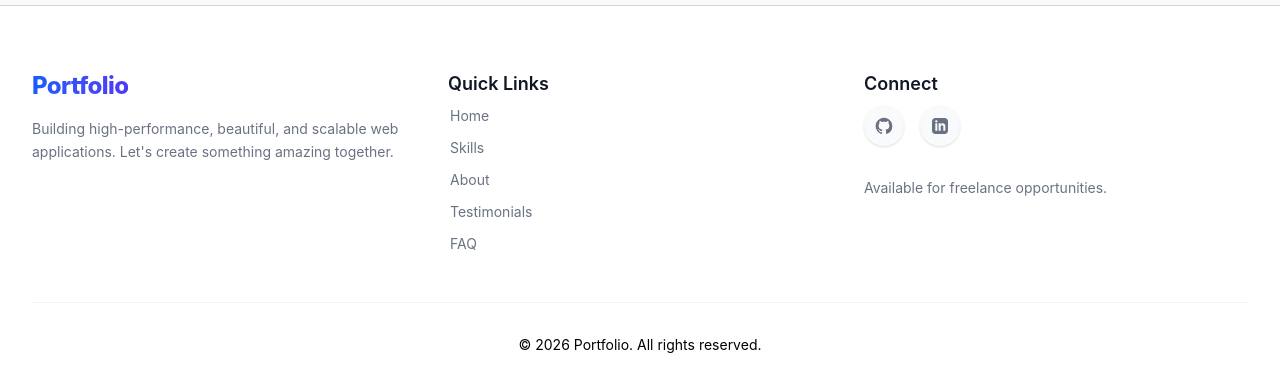
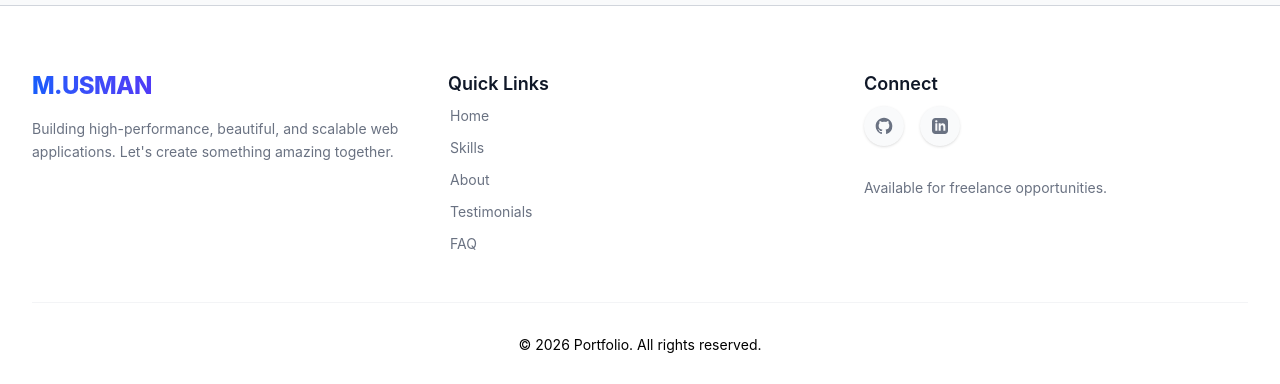
Before and after one commit to Dev-usman64/my-portfolio, a React (Vite) app: page / in a window 1280 px wide. Shown: the part 4081-4465 px from the top of the page. Built offline with nearby package versions, Linux system fonts and the light colour scheme.

Commit message:
skills icon png issue fix cheecking

```diff
--- a/src/comp/Footer.jsx
+++ b/src/comp/Footer.jsx
@@ -13,12 +13,12 @@
 
     return (
         <footer className="bg-white border-t border-gray-300 pt-16 pb-8">
-            <div className="max-w-7xl mx-auto px-4 sm:px-6 lg:px-8">
+            <div className="max-w-7xl mx-auto px-4 sm:px-6 lg:px-8 items-center">
                 <div className="grid grid-cols-1 md:grid-cols-3 gap-12 lg:gap-8 mb-12">
                     {/* Brand */}
                     <div className="flex flex-col space-y-4">
                         <a href="#home" className="text-2xl font-extrabold tracking-tight text-transparent bg-clip-text bg-gradient-to-r from-blue-600 to-indigo-600 inline-block w-fit">
-                            Portfolio
+                            M.USMAN
                         </a>
                         <p className="text-gray-500 leading-relaxed text-sm max-w-sm">
                             Building high-performance, beautiful, and scalable web applications. Let's create something amazing together.
```
